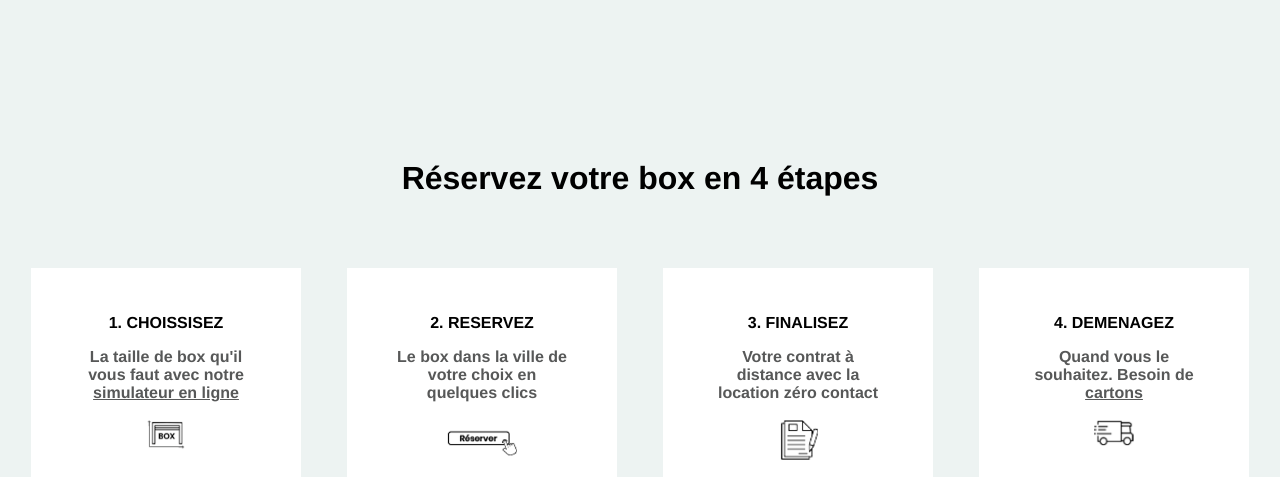
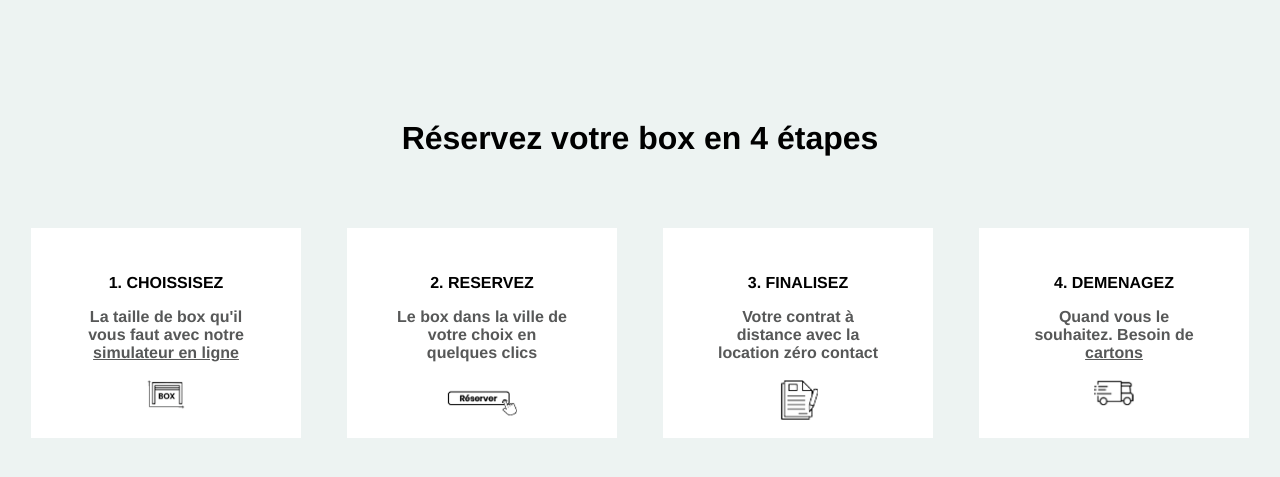
Before and after one commit to CauquilM/annexx-test-2, a PHP site: page / in a window 1280 px wide. Shown: the top 477 px of the page. Run offline with PHP 8.4, Linux system fonts and the light colour scheme.

Commit message:
improving rendering on large screen

```diff
--- a/style.css
+++ b/style.css
@@ -6,7 +6,7 @@ body {
 }
 
 h1 {
-  margin-top: 160px;
+  margin-top: 120px;
 }
 
 #step-square-container {
@@ -51,7 +51,7 @@ h1 {
   display: flex;
   justify-content: center;
   align-items: center;
-  margin-top: 30px;
+  margin-top: 70px;
 }
 
 #form > #form-arrow {
```
Also changed, not shown: vercel.json, 1 other file.
